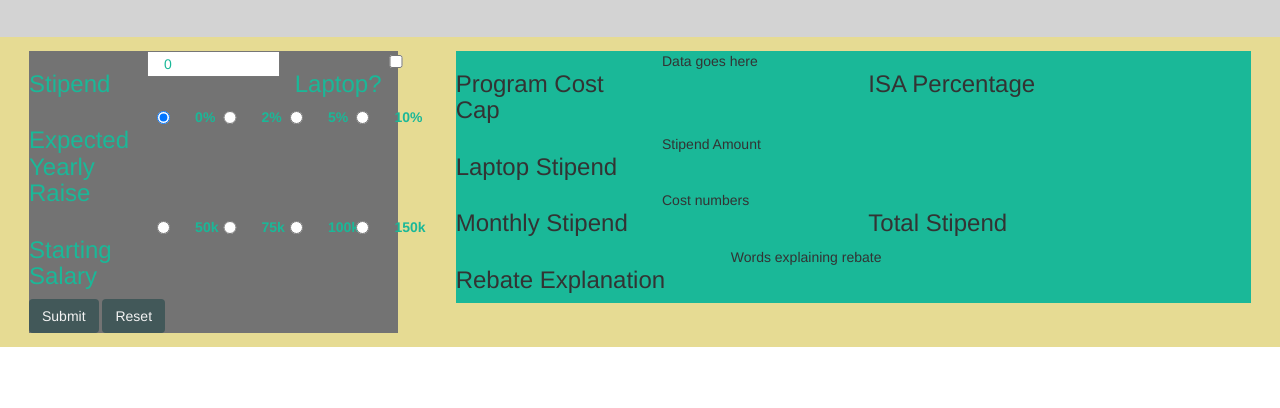
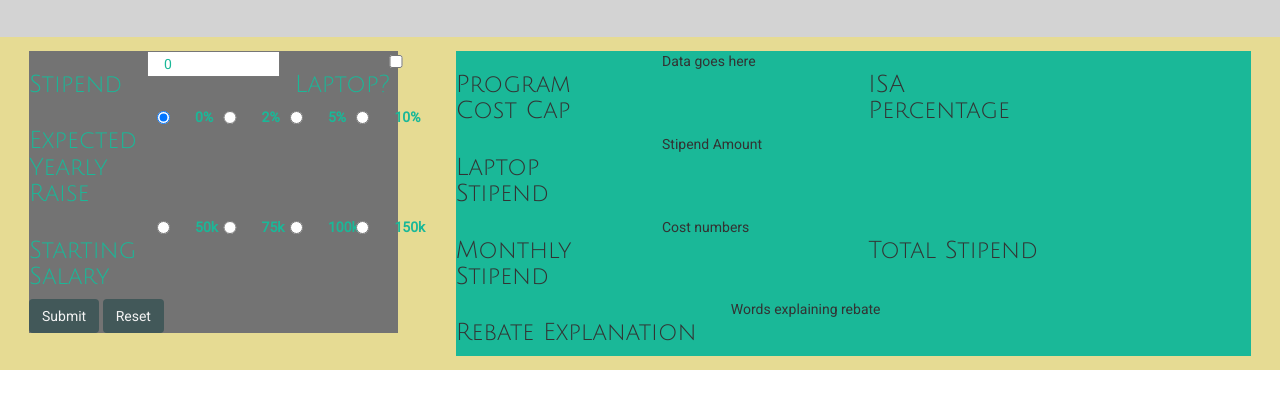
Before and after one commit to lizzkats/ISACalculator, a website: page index.html in a window 1280 px wide. Shown: the part 158-566 px from the top of the page. Drawn offline with nearby package versions, Linux system fonts and the light colour scheme.

Commit message:
fonts imported

```diff
--- a/index.html
+++ b/index.html
@@ -2,12 +2,13 @@
 <html>
   <head>
     <title>Income Sharing Agreement Calculator</title>
+    <link rel="stylesheet" href="https://maxcdn.bootstrapcdn.com/bootstrap/3.3.7/css/bootstrap.min.css" integrity="sha384-BVYiiSIFeK1dGmJRAkycuHAHRg32OmUcww7on3RYdg4Va+PmSTsz/K68vbdEjh4u" crossorigin="anonymous">
     <link rel="stylesheet" href="./stylesheet.css"/>
-    <link rel="stylesheet" href="https://maxcdn.bootstrapcdn.com/bootstrap/3.3.7/css/bootstrap.min.css" integrity="sha384-BVYiiSIFeK1dGmJRAkycuHAHRg32OmUcww7on3RYdg4Va+PmSTsz/K68vbdEjh4u" crossorigin="anonymous">
     <script src ="https://cdnjs.cloudflare.com/ajax/libs/Chart.js/2.3.0/Chart.bundle.js"></script>
     <script src="https://code.jquery.com/jquery-3.1.1.slim.min.js" integrity="sha256-/SIrNqv8h6QGKDuNoLGA4iret+kyesCkHGzVUUV0shc=" crossorigin="anonymous"></script>
     <script src="https://maxcdn.bootstrapcdn.com/bootstrap/3.3.7/js/bootstrap.min.js" integrity="sha384-Tc5IQib027qvyjSMfHjOMaLkfuWVxZxUPnCJA7l2mCWNIpG9mGCD8wGNIcPD7Txa" crossorigin="anonymous"></script>
     <script src="./calculations.js"></script>
+
     <meta name="viewport" content="width=device-width" />
   </head>
   <body>
--- a/stylesheet.css
+++ b/stylesheet.css
@@ -1,4 +1,9 @@
+
+@import url(https://fonts.googleapis.com/css?family=Julius+Sans+One);
+@import 'https://fonts.googleapis.com/css?family=Roboto';
+
 /*import Helvetica Nue*/
+
 
 .container{
   background-color: #E6DB93;
@@ -19,11 +24,14 @@
 #chart-margins{
   width:60%;
   margin-left:20%;
-  margin-right:20$;
+  margin-right:20%;
+}
+body{
+  font-family:'Roboto',sans-serif !important;
 }
 
-body{
-  font-family:"Helvetica Neue",Helvetica,Arial,sans-serif;
+h3{
+  font-family:'Julius Sans One',sans-serif !important;
 }
 .btn-reset{
   color:#F3F3F3;
```
